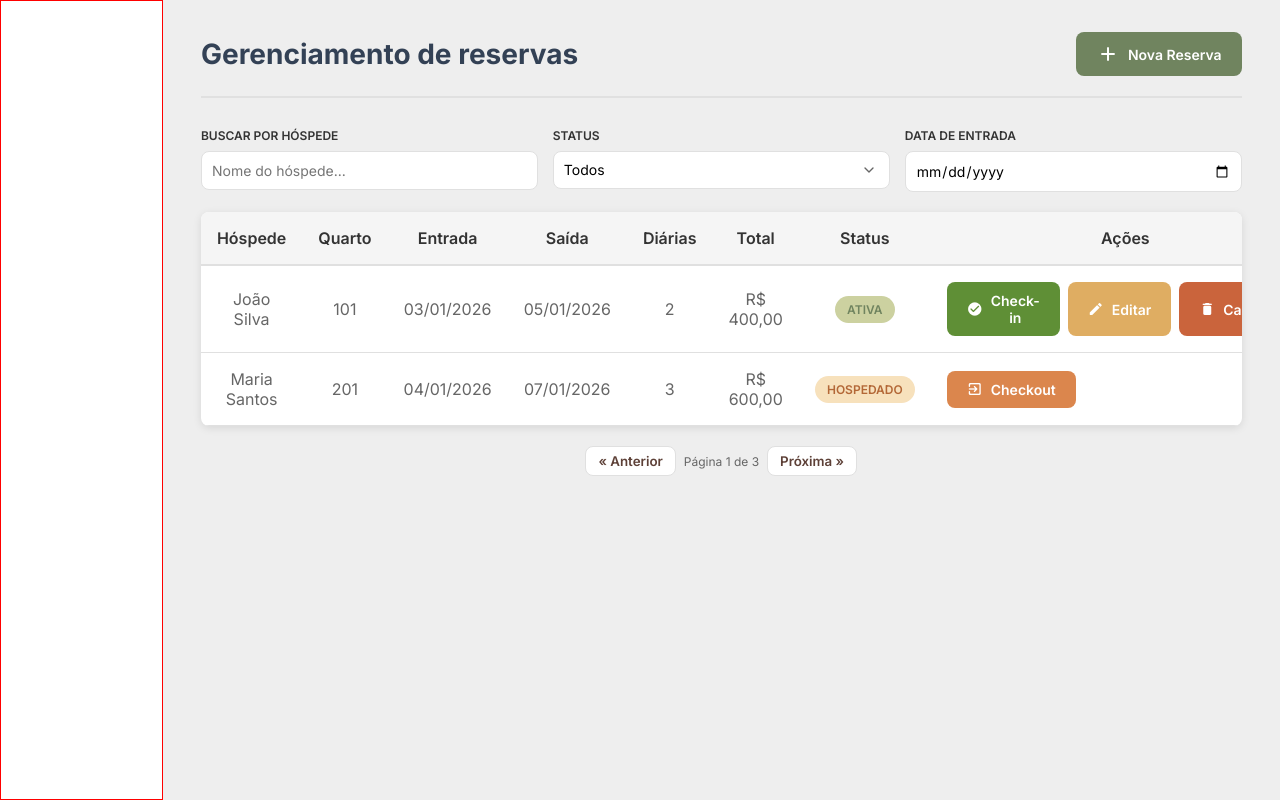
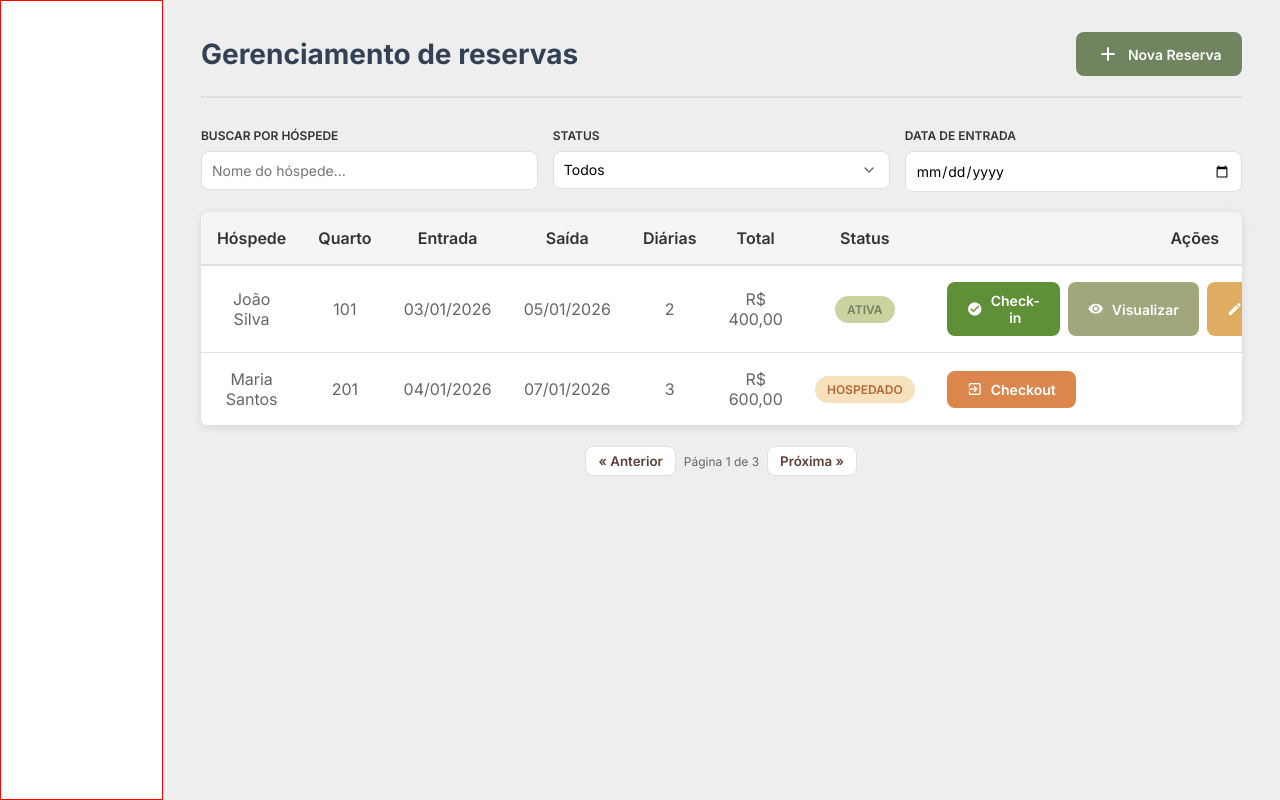
Before and after one commit to BrenoRMachado/TrabalhoModelagem_SistemaPousadaPedraTalhada, a PHP site: page /app/views/admin/reservas.html in a window 1280 px wide. Run offline with PHP 8.4, Linux system fonts and the light colour scheme.

Commit message:
Adiciona botão de visualizar

```diff
--- a/app/views/admin/reservas.html
+++ b/app/views/admin/reservas.html
@@ -69,6 +69,9 @@
                                     <button class="btn btn-checkin btn-small">
                                         <span class="material-icons-round" style="font-size: 16px;">check_circle</span> Check-in
                                     </button>
+                                    <button class="btn btn-view btn-small">
+                                        <span class="material-icons-round" style="font-size: 16px;">visibility</span> Visualizar
+                                    </button>
                                     <button class="btn btn-edit btn-small">
                                         <span class="material-icons-round" style="font-size: 16px;">edit</span> Editar
                                     </button>
--- a/public/css/reservas.css
+++ b/public/css/reservas.css
@@ -131,6 +131,10 @@ table tbody tr:hover {
     background-color: #5f8f36;
     color: white;
 }
+.btn-view {
+    background-color: #A1A67D;
+    color: white;
+}
 .btn-edit {
     background-color: #dfad62;
     color: white;
```
